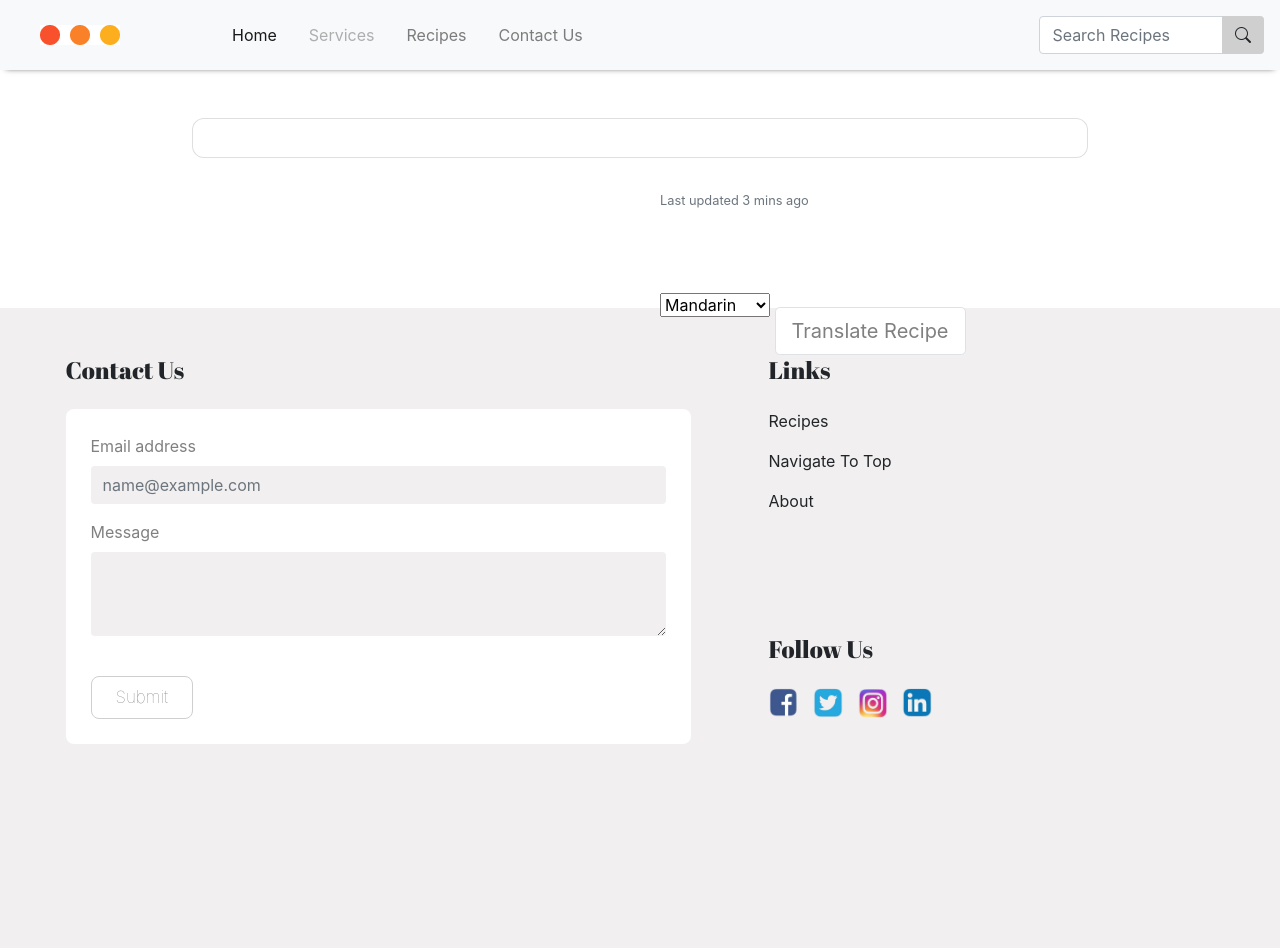
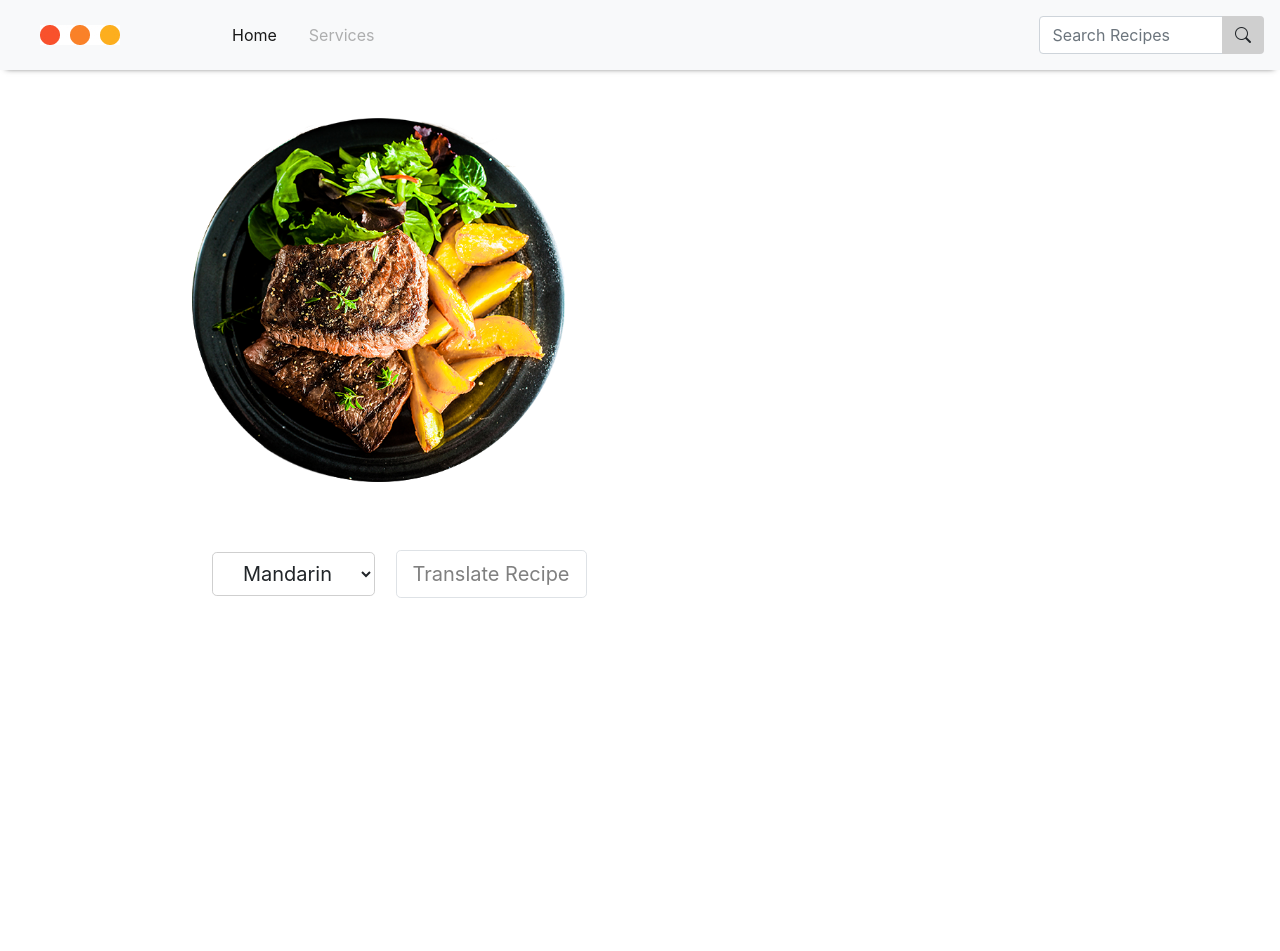
Before and after one commit to Fi-OD/ApiProjectGroup, a plain HTML site: page recipes.html in a window 1280 px wide. Drawn offline with nearby package versions, Linux system fonts and the light colour scheme.

Commit message:
Added styling to recipes page

```diff
--- a/assets/js/Search.js
+++ b/assets/js/Search.js
@@ -124,10 +124,9 @@ function getRecipe(recipeName) {
 
 				// Access the recipe image
 				let recipeImage = recipeResponse.results[0].recipes[0].thumbnail_url;
-				let recipeImageTarget = document.querySelector("#recipeImage");
-				let newRecipeImage = document.createElement("img");
-				newRecipeImage.src = recipeImage;
-				recipeImageTarget.appendChild = newRecipeImage;
+				$("#recipeImage").attr("src", recipeImage);
+				$("#recipeImage").attr("width", "25%");
+
 				//console.log(recipeImage)
 
 				// Access the number of servings
--- a/recipes.html
+++ b/recipes.html
@@ -28,12 +28,12 @@
             <li class="nav-item mx-2">
               <a class="nav-link disabled" href="#services" aria-disabled="true">Services</a>
             </li>
-            <li class="nav-item mx-2">
+            <!--<li class="nav-item mx-2">
               <a class="nav-link" href="recipes.html">Recipes</a>
             </li>
             <li class="nav-item mx-2">
               <a class="nav-link" href="#contact" tabindex="-1">Contact Us</a>
-            </li>
+            </li>-->
           </ul>
         </div>
         <div class="input-group my-2" style="width: 18%">
@@ -45,22 +45,22 @@
 
       </nav>
 
+
       <!-- Recipes Section -->
-      <div class="card mb-3" style="width: 70%; margin: auto; height: 5vh; border-radius: 12px;">
-        <div class="row no-gutters">
-          <div class="col-md-6" id="recipeImage">
-        <!--  <img  id="recipeImage" src="..." class="card-img" alt="..." style="width: 100%; height: 100%;">-->
+      <div class="card border-0" style="width: 70%; margin: auto; height: 80vh; border-radius: 12px; margin-bottom: 200px;">
+        <div class="no-gutters" style="width: 100%; height: 70%;">
+          <div class="col-md-5" id="recipeImage">
+            <img  id="recipeImage" src="assets/images/beef.png" class="card-img" alt="Food Image" style="width: 100%; height: 100%;">
           </div>
-          <div class="col-md-6">
+          <div class="col-md-7">
             <div class="card-body">
               <h5 class="card-title mt-5 eng-title" id="recipeName"></h5>
               <p class="card-text my-3 eng-ingredients" id="ingredients"></p>
               <p class="card-text my-3 eng-recipe" id="instruction"></p>
               <p class="card-text my-3 eng-serving" id="servingSize"></p>
-              <p class="card-text mb-5 mt-3 eng-max-time" id="maxTime"><small class="text-muted">Last updated 3 mins ago</small></p>
 
-              <select id="selector"></select>
-              <button class="btn btn-lg border mt-5" id="translate-button" href="#" role="button" style="background-color: #ffffff; color: grey;">Translate Recipe</button>
+              <select id="selector" class="btn btn-lg" style="border: 1px solid #cfcfcf"></select>
+              <button class="btn btn-lg border ml-3" id="translate-button" href="#" role="button" style="background-color: #ffffff; color: grey;">Translate Recipe</button>
 
             </div>
 
@@ -70,7 +70,8 @@
 
 
       <!-- Footer -->
-    <div class="jumbotron row" id="contact" style="height: 80vh; background: #F1EFEF; padding: 0px; margin-top: 150px; margin-bottom: 0px;">
+      <!--
+    <div class="jumbotron row" id="contact" style="height: 80vh; background: #F1EFEF; padding: 0px; margin-top: 200px; margin-bottom: 0px;">
       <form class="col-6 py-5" style="margin-left: 5%;" id="email_form">
         <h4 class="display-5 mb-4" style="font-family: 'Abril Fatface';">Contact Us</h4>
         <div style="background-color: white; padding: 25px; border-radius: 8px;">
@@ -103,7 +104,7 @@
           <a href="#"><img src="assets/images/Lin.png" style="width: 30px; height: 30px; margin-right: 10px;"></a>
         </div>
       </div>
-  </div>
+  </div>-->
 
 
 
@@ -113,7 +114,7 @@
   <!-- jQuery -->
   <script type="text/javascript" src="https://cdnjs.cloudflare.com/ajax/libs/jquery/3.2.1/jquery.min.js"></script>
   <script src="assets/js/script.js"></script>
-  <script src="assets/js/search.js"></script>
+  <script src="assets/js/Search.js"></script>
   <script src="assets/js/translate.js"></script>
 </body>
 
```
Also changed, not shown: assets/images/beef.png (added), assets/images/fast-food.png (added).
